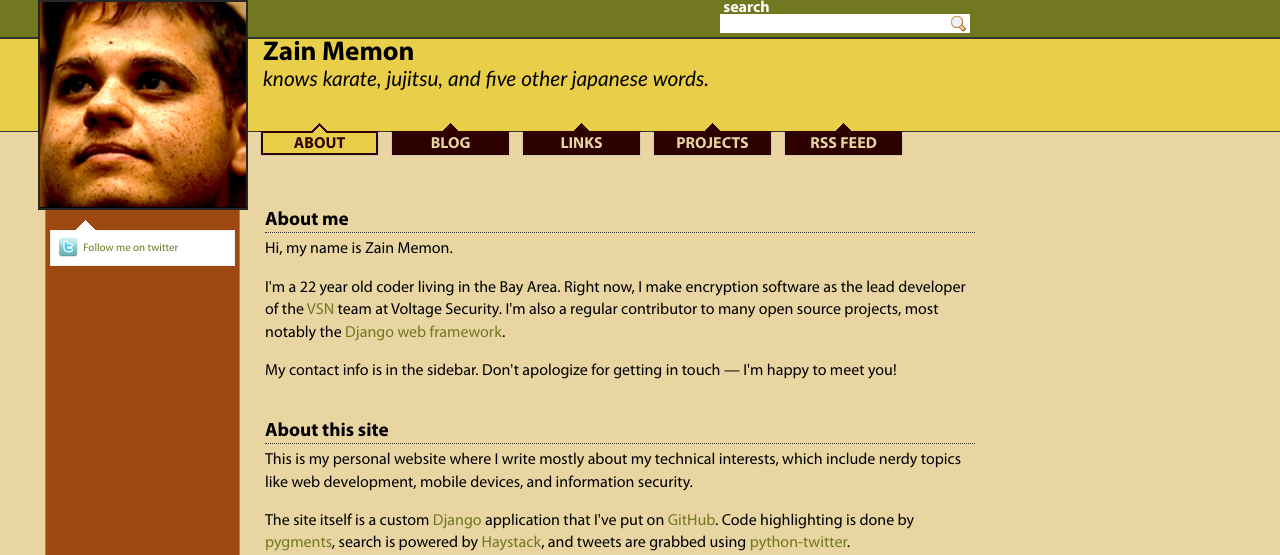
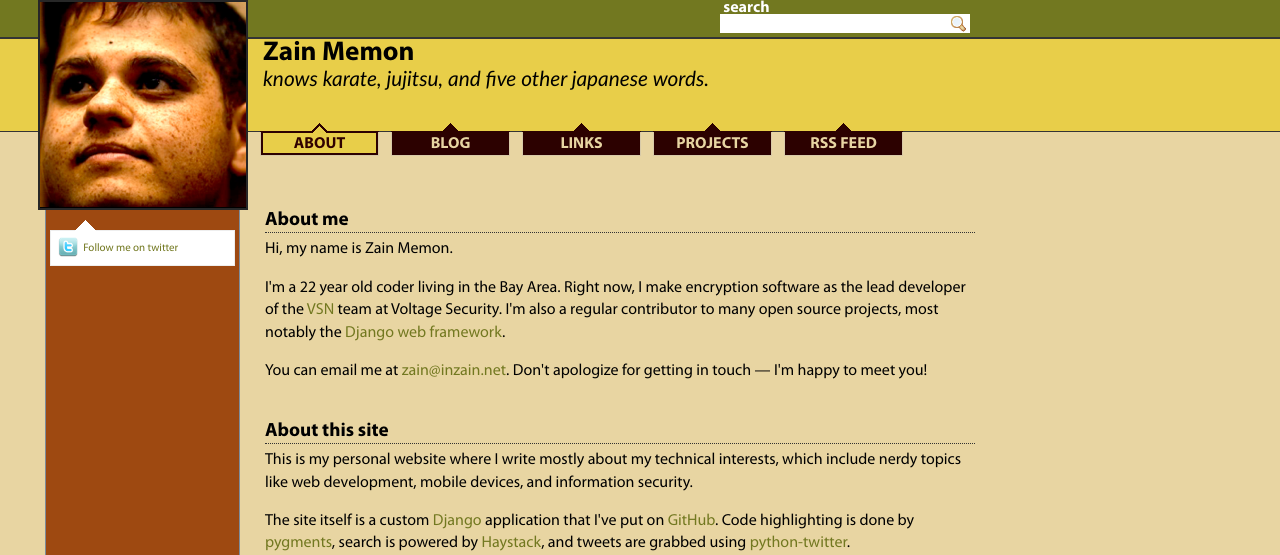
Before and after one commit to zain/inzain, a Django app: template inzain/templates/about.html in a window 1280 px wide. Shown: the top 555 px of the page. Run offline with Django 3.2, Linux system fonts and the light colour scheme; the template is opened without the code that fills it, so the values that code supplies are empty; some libraries are stand-ins or nearby versions; some web fonts are replaced.

Commit message:
Added my email address

```diff
--- a/inzain/templates/about.html
+++ b/inzain/templates/about.html
@@ -29,7 +29,8 @@
   lead developer of the <a href="http://www.voltage.com/vsn/">VSN</a> team at Voltage Security.
   I'm also a regular contributor to many open source projects, most notably the
   <a href="http://djangoproject.org/">Django web framework</a>.</p>
-<p>My contact info is in the sidebar. Don't apologize for getting in touch — I'm happy to meet you!</p>
+<p>You can email me at <a href="mailto:zain@inzain.net">zain@inzain.net</a>.
+    Don't apologize for getting in touch — I'm happy to meet you!</p>
 <br />
 
 <h3>About this site</h3>
--- a/inzain/templates/comingsoon.html
+++ b/inzain/templates/comingsoon.html
@@ -1,5 +1,5 @@
 {% extends 'base.html' %}
 {% block content %}
 <h3>Sorry...</h3>
-<p>This part of the site isn't quite ready yet. But it will be soon!</p>
+<p>I'm still working on this part of my site. It's not ready yet, but it will be soon!</p>
 {% endblock content %}
```
